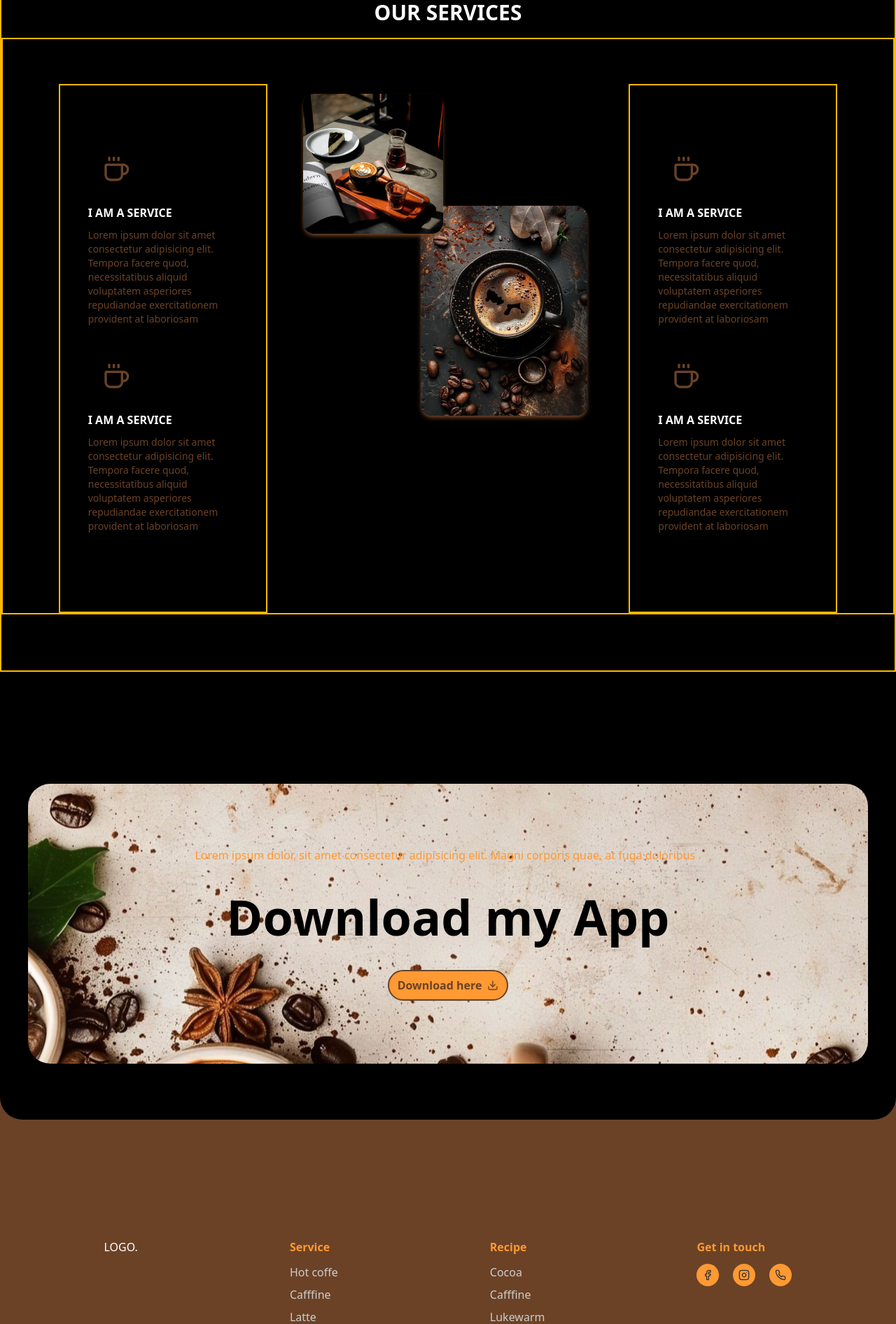
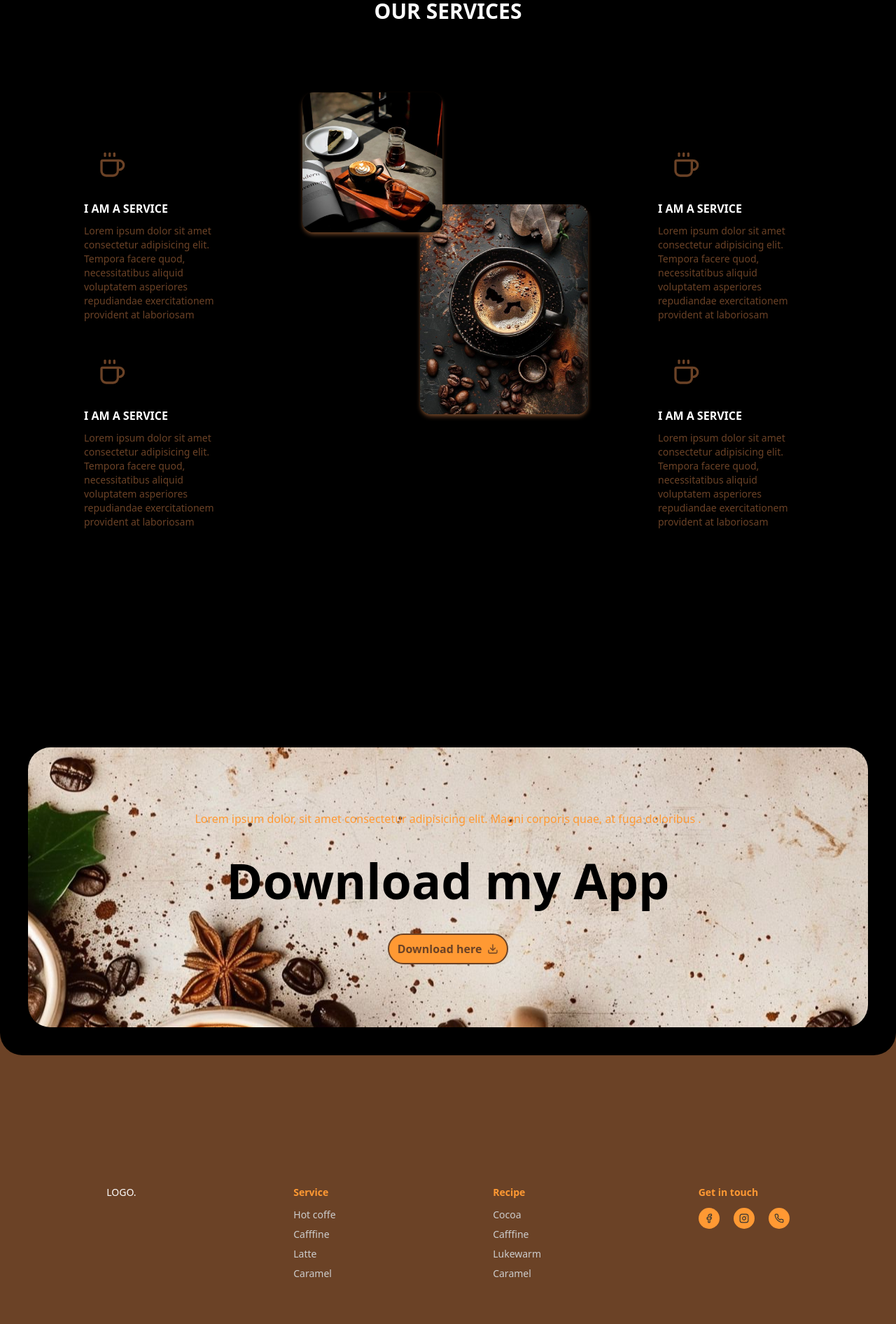
Before and after one commit to Harziz712/vibecoffe, a React (Vite) app: page / in a window 1280 px wide. Shown: the part 1840-3732 px from the top of the page at 70% size. Built offline with nearby package versions, Linux system fonts and the light colour scheme.

Commit message:
add: mobile responsive fixed

```diff
--- a/src/components/download.tsx
+++ b/src/components/download.tsx
@@ -5,11 +5,11 @@ import { images } from "../assets/images"
 
 const Download = () => {
   return (
-   <div className="p-10 py-20 my-20">
+   <div className=" p-3 md:p-10 py-20 my-20">
      <div className="h-[400px] w-full bg-chart-3 rounded-4xl flex items-center justify-center " style={{backgroundImage: `url(${images.coffeback})`, backgroundRepeat:"no-repeat" , backgroundPosition: "center", backgroundSize: "cover"}}>
         <div className="justify-center text-center space-y-10">
-        <p className="text-chart-1" >Lorem ipsum dolor, sit amet consectetur adipisicing elit. Magni corporis quae, at fuga doloribus .</p>
-            <h2 className="text-[70px] leading-18 font-bold text-secondary-foreground">
+        <p className="text-chart-1 " >Lorem ipsum dolor, sit amet consectetur adipisicing elit. Magni corporis quae, at fuga doloribus .</p>
+            <h2 className="text-4xl md:text-[70px] leading-18 font-bold text-secondary-foreground">
              Download my App
             </h2>
             <Button className="text-1xl  text-accent font-bold border-2 border-accent rounded-4xl py-5 px-10">Download here <LuDownload/> </Button>
--- a/src/components/service.tsx
+++ b/src/components/service.tsx
@@ -2,17 +2,17 @@ import { ImageStack, ServiceDetail } from "./ui/ui"
 
 const Service = () => {
   return (
-    <div className="justify-center items-center w-full text-center my-20 py-20  border-2 border-amber-400">
+    <div className="justify-center items-center w-full text-center my-20 py-20  ">
         <p className="uppercase">Features</p>
            <h2 className="text-[30px] leading-18 font-bold text-accent-foreground uppercase">
                Our Services
             </h2>
-            <div className="flex justify-around md:px-10 pt-[5%]  border-2 border-amber-400">
-            <div className="grid w-[50%] md:w-[25%]  py-20 border-2 border-amber-400">    <ServiceDetail/>
+            <div className="flex justify-around md:px-10 pt-[5%]  ">
+            <div className="grid w-[50%] md:w-[25%]  py-20 ">    <ServiceDetail/>
             </div>
     <div className="relative py-[18%] px-[5%] md:w-[30%] hidden md:grid"><ImageStack/></div>
 
-             <div className="grid md:w-[25%]  py-20 space-y-3 border-2 border-amber-400 w-[50%]">   <ServiceDetail/>
+             <div className="grid md:w-[25%]  py-20 space-y-3  w-[50%]">   <ServiceDetail/>
              </div>
 
             </div>
--- a/src/components/ui/footer.tsx
+++ b/src/components/ui/footer.tsx
@@ -3,8 +3,8 @@ import { LuFacebook, LuInstagram, LuPhone } from "react-icons/lu"
 
 const Footer = () => {
   return (
-    <div className='h-[350px] bg-accent px-10 space-y-10 flex flex-col justify-end  '>
-        <div className="flex justify-around items-start">
+    <div className='md:h-[350px] bg-accent p-2 md:px-10 space-y-10 flex flex-col justify-end   '>
+        <div className="flex justify-around items-start text-sm md:text-md">
             <div><h2 className='md:w-[30%]'>LOGO.</h2></div>
             <div className="space-y-3">
                 <h4 className="text-chart-1 font-bold">Service</h4>
@@ -31,7 +31,7 @@ const Footer = () => {
                 </div></div>
             </div>
         </div>
-        <div className="flex justify-between items-center px-10 py-5 text-chart-4">
+        <div className="flex justify-between items-center md:px-10 py-5 text-chart-4  text-sm md:text-md">
            <p> &copy; 2025 HarzizDesigns. All rights reserved.</p>
            <p>Terms & conditions Apply</p>
         </div>
--- a/src/components/ui/home.tsx
+++ b/src/components/ui/home.tsx
@@ -3,7 +3,7 @@ import { HomeDetail } from './ui'
 
 const Home = () => {
   return (
-<div className='max-h-full md:h-[100vh] w-full mt-20 md:mt-0 p-5 md:p-20'>
+<div className='max-h-full md:h-[100vh] w-full mt-15 md:mt-0 p-5 md:p-20'>
 
 <div className='  md:flex max-h-full md:h-full w-full bg-chart-3 rounded-4xl justify-center items-center gap-10 mt-8 px-6'>
   <div className='md:w-[50%] p-10 justify-center items-center '>
```
